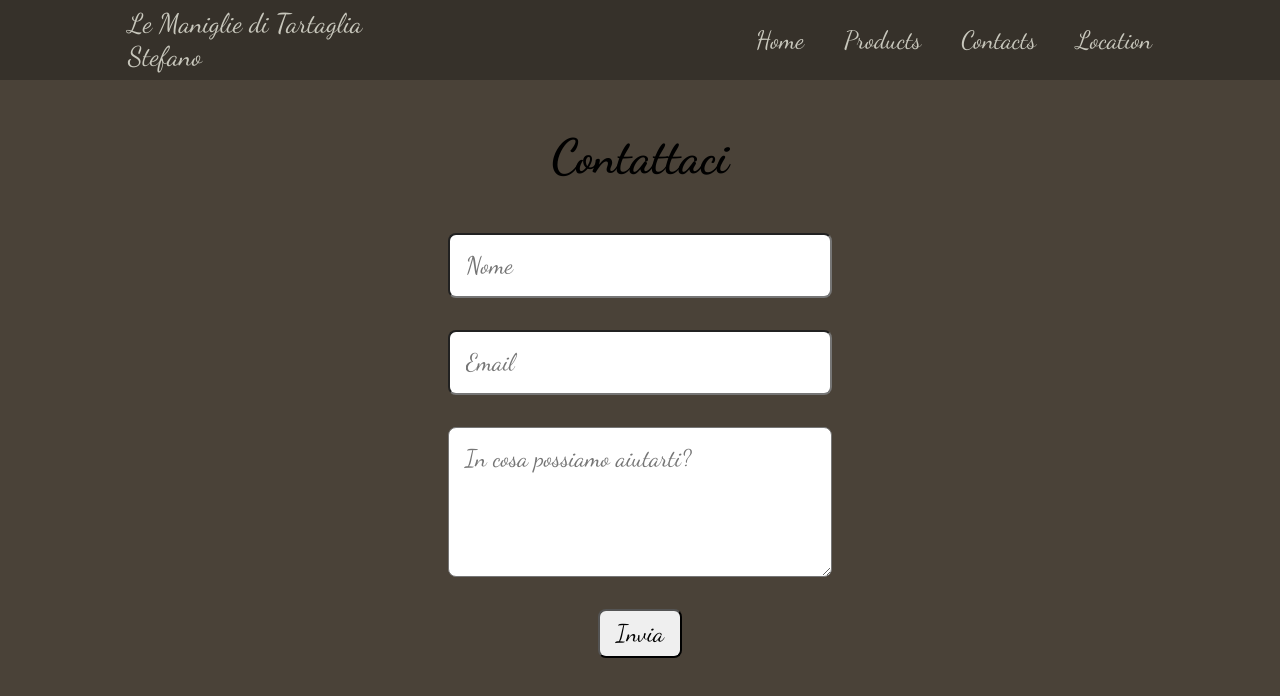
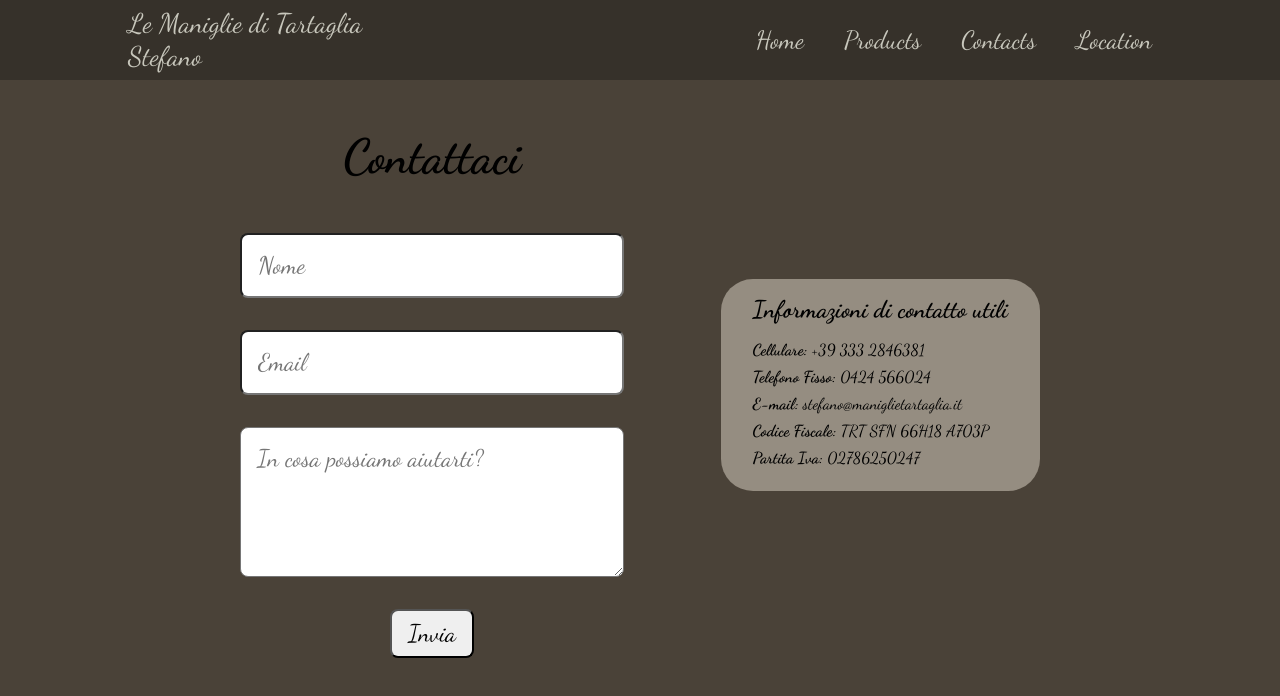
Before and after one commit to TartagliaFilippo/handles-project, a Vue app: page /contacts in a window 1280 px wide. Shown: the top 696 px of the page. Built offline with nearby package versions, Linux system fonts and the light colour scheme.

Commit message:
feat useful information

```diff
--- a/src/pages/ContactsPage.vue
+++ b/src/pages/ContactsPage.vue
@@ -75,6 +75,21 @@ export default {
         ></textarea>
         <button type="submit">Invia</button>
       </form>
+      <div class="contacts">
+        <h2>Informazioni di contatto utili</h2>
+        <p><span class="bold-text">Cellulare:</span> +39 333 2846381</p>
+        <p><span class="bold-text">Telefono Fisso:</span> 0424 566024</p>
+        <p>
+          <span class="bold-text">E-mail:</span
+          ><a href="mailto:stefano@maniglietartaglia.it">
+            stefano@maniglietartaglia.it</a
+          >
+        </p>
+        <p>
+          <span class="bold-text">Codice Fiscale:</span> TRT SFN 66H18 A703P
+        </p>
+        <p><span class="bold-text">Partita Iva:</span> 02786250247</p>
+      </div>
     </div>
   </div>
 </template>
@@ -86,6 +101,9 @@ export default {
   .container {
     width: 70%;
     margin: 0 auto;
+    display: flex;
+    align-items: center;
+    justify-content: space-around;
 
     .main-title {
       padding: 1rem 0;
@@ -117,6 +135,24 @@ export default {
         padding: 0.5rem 1rem;
       }
     }
+    .contacts {
+      background-color: #958d81;
+      padding: 1rem 2rem;
+      border-radius: 2rem;
+      h2 {
+        margin-bottom: 1rem;
+      }
+      p {
+        margin-bottom: 0.5rem;
+        .bold-text {
+          font-weight: bold;
+        }
+        a {
+          text-decoration: none;
+          color: black;
+        }
+      }
+    }
   }
 }
 </style>
```
